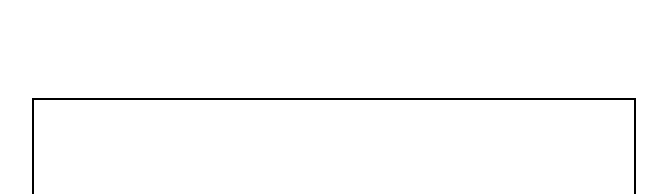
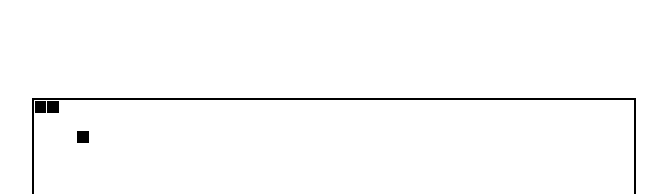
Before and after one commit to kelvinlee0225/react-snake-game, a React (Create React App) app: page / in a window 1280 px wide. Shown: the top 194 px of the page, without its empty margins (306-973 px from the left). Built offline with nearby package versions, Linux system fonts and the light colour scheme; the HTML template or start-up script is replaced by a standard one.

Commit message:
implement SnakeBody and Food components

```diff
--- a/src/App.tsx
+++ b/src/App.tsx
@@ -1,9 +1,21 @@
+import { useState } from "react";
 import { GameArena, Container } from "./app-style";
+import { SnakeBody, Food } from "./components";
 
 function App() {
+  const [food, setFood] = useState([5, 7]);
+
+  const [dots, setDots] = useState([
+    [0, 0],
+    [0, 2],
+  ]);
+
   return (
     <Container>
-      <GameArena></GameArena>
+      <GameArena>
+        <SnakeBody dots={dots} />
+        <Food foodPosition={food} />
+      </GameArena>
     </Container>
   );
 }
--- a/src/app-style.ts
+++ b/src/app-style.ts
@@ -1,4 +1,12 @@
 import styled from "styled-components";
+
+export const Container = styled.div`
+  width: 100%;
+  height: 100vh;
+  align-items: center;
+  display: flex;
+  justify-content: center;
+`;
 
 export const GameArena = styled.div`
   position: relative;
@@ -7,11 +15,3 @@ export const GameArena = styled.div`
   border: 2px solid #000;
   align-self: center;
 `;
-
-export const Container = styled.div`
-  width: 100%;
-  height: 100vh;
-  align-items: center;
-  display: flex;
-  justify-content: center;
-`;
```
